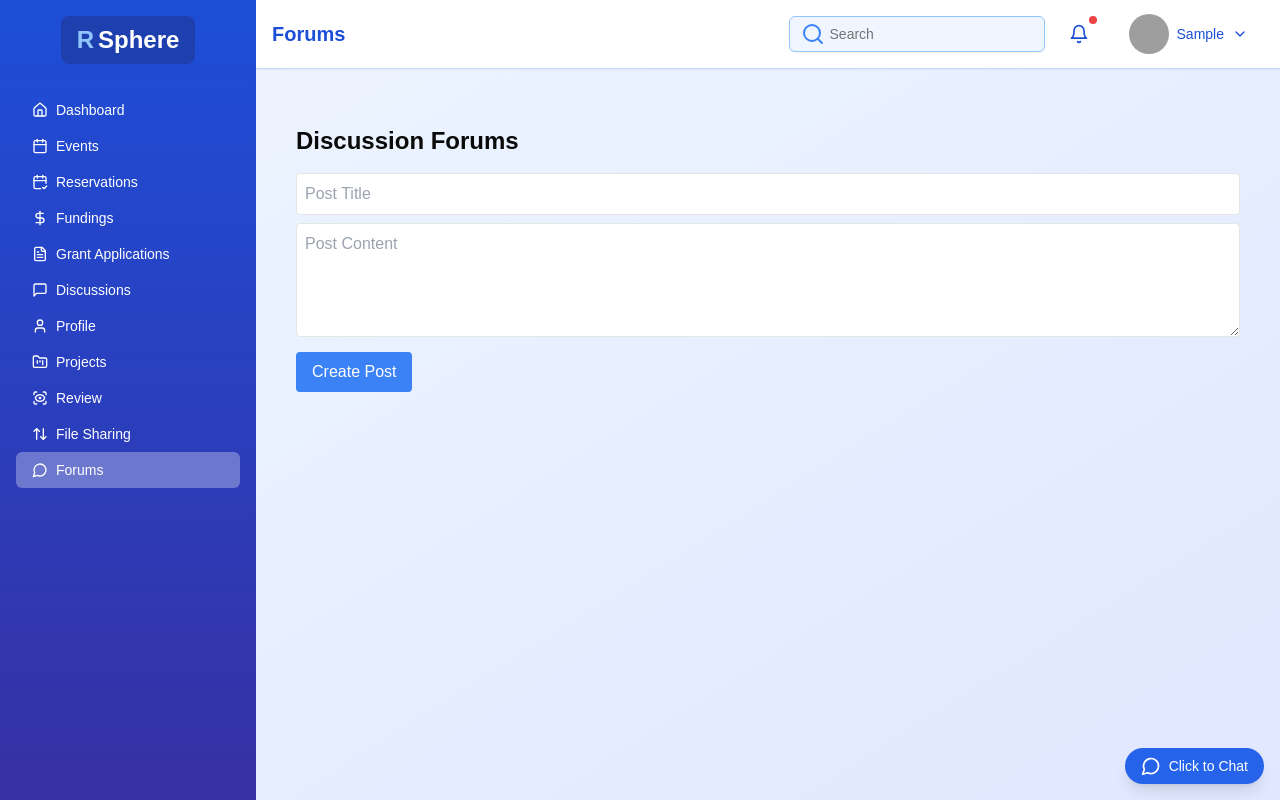
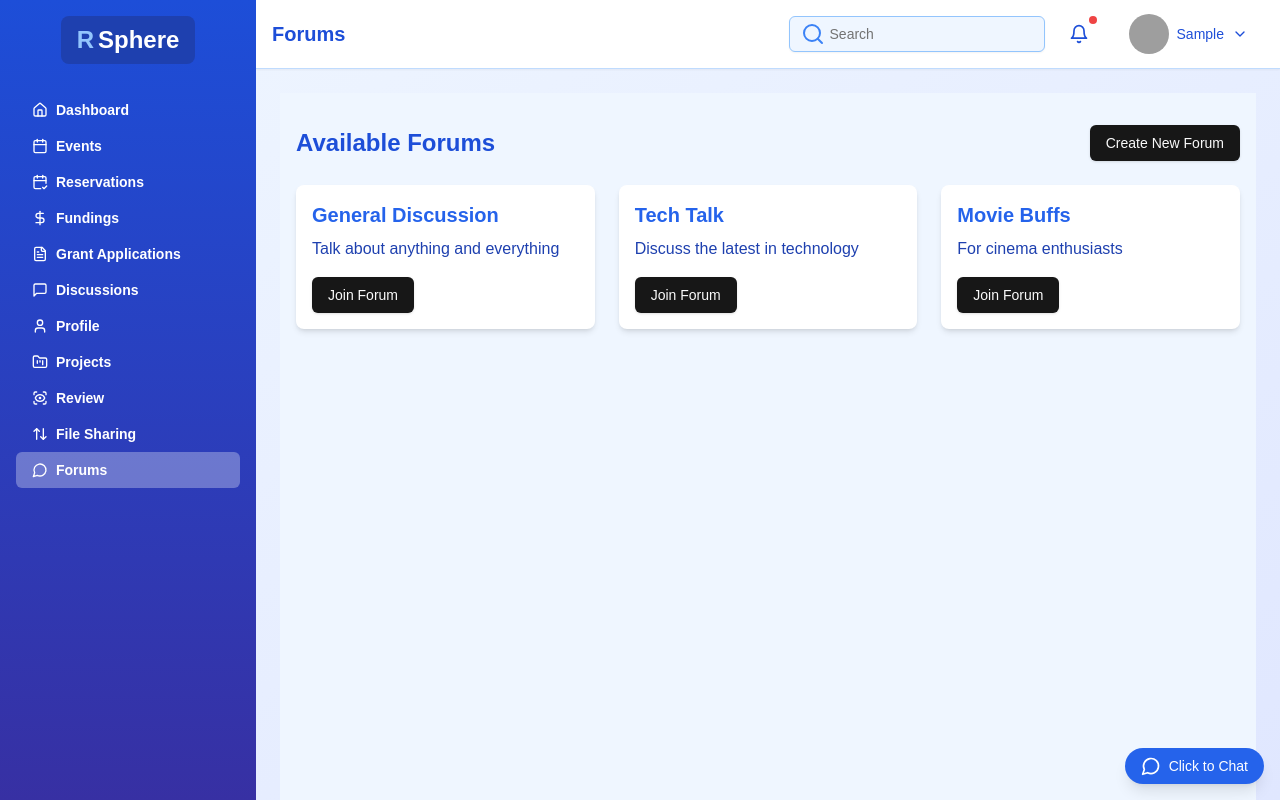
Before and after one commit to DEEP-24/wdm-research, a Next.js app: page /forums in a window 1280 px wide. Built offline with nearby package versions, Linux system fonts and the light colour scheme; sample sign-in values are in the browser's storage; grey boxes are pictures that could not be loaded.

Commit message:
chore: implement forums functionality

```diff
--- a/app/(dashboard)/forums/page.tsx
+++ b/app/(dashboard)/forums/page.tsx
@@ -2,76 +2,251 @@
 
 import type React from "react";
 import { useState, useEffect } from "react";
+import { Button } from "@/components/ui/button";
+import {
+  Dialog,
+  DialogContent,
+  DialogHeader,
+  DialogTitle,
+  DialogTrigger,
+} from "@/components/ui/dialog";
+import { Input } from "@/components/ui/input";
+import { Textarea } from "@/components/ui/textarea";
+import { ScrollArea } from "@/components/ui/scroll-area";
+
+interface Forum {
+  id: number;
+  name: string;
+  description: string;
+}
 
 interface ForumPost {
   id: number;
+  forumId: number;
   title: string;
   content: string;
   author: string;
   date: string;
 }
 
+// Add this interface for the user
+interface User {
+  id: string;
+  firstName: string;
+  lastName: string;
+  email: string;
+  // ... other user properties
+}
+
 const ForumsPage: React.FC = () => {
+  const [forums, setForums] = useState<Forum[]>([]);
+  const [selectedForum, setSelectedForum] = useState<Forum | null>(null);
   const [posts, setPosts] = useState<ForumPost[]>([]);
+  const [newForum, setNewForum] = useState({ name: "", description: "" });
   const [newPost, setNewPost] = useState({ title: "", content: "" });
+  const [isDialogOpen, setIsDialogOpen] = useState(false);
+  const [isNewPostDialogOpen, setIsNewPostDialogOpen] = useState(false);
+  const [currentUser, setCurrentUser] = useState<User | null>(null);
 
   useEffect(() => {
+    const storedForums = localStorage.getItem("forums");
     const storedPosts = localStorage.getItem("forumPosts");
+    const storedUser = localStorage.getItem("currentUser");
+
+    if (storedForums) {
+      setForums(JSON.parse(storedForums));
+    } else {
+      // Preload some forums
+      const preloadedForums: Forum[] = [
+        { id: 1, name: "General Discussion", description: "Talk about anything and everything" },
+        { id: 2, name: "Tech Talk", description: "Discuss the latest in technology" },
+        { id: 3, name: "Movie Buffs", description: "For cinema enthusiasts" },
+      ];
+      setForums(preloadedForums);
+      localStorage.setItem("forums", JSON.stringify(preloadedForums));
+    }
+
     if (storedPosts) {
       setPosts(JSON.parse(storedPosts));
     }
+
+    if (storedUser) {
+      setCurrentUser(JSON.parse(storedUser));
+    } else {
+      const defaultUser: User = {
+        id: "1",
+        firstName: "John",
+        lastName: "Doe",
+        email: "john.doe@example.com",
+        // ... other default properties
+      };
+      setCurrentUser(defaultUser);
+      localStorage.setItem("currentUser", JSON.stringify(defaultUser));
+    }
   }, []);
 
-  const handleSubmit = (e: React.FormEvent) => {
+  const handleCreateForum = (e: React.FormEvent) => {
     e.preventDefault();
-    if (newPost.title && newPost.content) {
+    if (newForum.name && newForum.description) {
+      const forum: Forum = {
+        id: Date.now(),
+        name: newForum.name,
+        description: newForum.description,
+      };
+      const updatedForums = [...forums, forum];
+      setForums(updatedForums);
+      localStorage.setItem("forums", JSON.stringify(updatedForums));
+      setNewForum({ name: "", description: "" });
+      setIsDialogOpen(false);
+    }
+  };
+
+  const handleJoinForum = (forum: Forum) => {
+    setSelectedForum(forum);
+  };
+
+  const handleLeaveForum = () => {
+    setSelectedForum(null);
+  };
+
+  const handleCreatePost = (e: React.FormEvent) => {
+    e.preventDefault();
+    if (newPost.title && newPost.content && selectedForum && currentUser) {
       const post: ForumPost = {
         id: Date.now(),
+        forumId: selectedForum.id,
         title: newPost.title,
         content: newPost.content,
-        author: "Current User", // In a real app, this would be the current user's name
+        author: `${currentUser.firstName} ${currentUser.lastName}`,
         date: new Date().toISOString(),
       };
       const updatedPosts = [...posts, post];
       setPosts(updatedPosts);
       localStorage.setItem("forumPosts", JSON.stringify(updatedPosts));
       setNewPost({ title: "", content: "" });
+      setIsNewPostDialogOpen(false);
     }
   };
 
   return (
-    <div className="container mx-auto px-4 py-8">
-      <h1 className="text-2xl font-bold mb-4">Discussion Forums</h1>
-      <form onSubmit={handleSubmit} className="mb-8">
-        <input
+    <div className="container mx-auto px-4 py-8 bg-blue-50 min-h-screen">
+      {!selectedForum ? (
+        <>
+          <div className="flex flex-col sm:flex-row justify-between items-start sm:items-center mb-6">
+            <h2 className="text-2xl font-semibold text-blue-700 mb-4 sm:mb-0">Available Forums</h2>
+            <Dialog open={isDialogOpen} onOpenChange={setIsDialogOpen}>
+              <DialogTrigger asChild>
+                <Button variant="default">Create New Forum</Button>
+              </DialogTrigger>
+              <DialogContent>
+                <DialogHeader>
+                  <DialogTitle>Create New Forum</DialogTitle>
+                </DialogHeader>
+                <form onSubmit={handleCreateForum} className="space-y-4">
+                  <Input
+                    type="text"
+                    value={newForum.name}
+                    onChange={(e) => setNewForum({ ...newForum, name: e.target.value })}
+                    placeholder="Forum Name"
+                  />
+                  <Textarea
+                    value={newForum.description}
+                    onChange={(e) => setNewForum({ ...newForum, description: e.target.value })}
+                    placeholder="Forum Description"
+                    rows={4}
+                  />
+                  <div className="flex justify-end space-x-4">
+                    <Button type="button" variant="outline" onClick={() => setIsDialogOpen(false)}>
+                      Cancel
+                    </Button>
+                    <Button type="submit">Create Forum</Button>
+                  </div>
+                </form>
+              </DialogContent>
+            </Dialog>
+          </div>
+          {forums.length === 0 ? (
+            <div className="text-center py-8">
+              <p className="text-xl text-blue-700 mb-4">No forums available</p>
+              <p className="text-blue-600">Create a new forum to get started!</p>
+            </div>
+          ) : (
+            <div className="grid grid-cols-1 md:grid-cols-2 lg:grid-cols-3 gap-6">
+              {forums.map((forum) => (
+                <div key={forum.id} className="bg-white shadow-md rounded-lg p-4">
+                  <h3 className="text-xl font-semibold mb-2 text-blue-600">{forum.name}</h3>
+                  <p className="text-blue-800 mb-4">{forum.description}</p>
+                  <Button onClick={() => handleJoinForum(forum)}>Join Forum</Button>
+                </div>
+              ))}
+            </div>
+          )}
+        </>
+      ) : (
+        <div className="bg-white shadow-md rounded-lg p-4 sm:p-6">
+          <div className="flex flex-col sm:flex-row justify-between items-start sm:items-center mb-6">
+            <h2 className="text-2xl font-semibold text-blue-700 mb-4 sm:mb-0 break-words w-full sm:w-2/3">
+              {selectedForum.name}
+            </h2>
+            <Button onClick={handleLeaveForum} className="w-full sm:w-auto">
+              Leave Forum
+            </Button>
+          </div>
+          <p className="text-blue-800 mb-6">{selectedForum.description}</p>
+          <div className="flex flex-col sm:flex-row justify-between items-start sm:items-center mb-4">
+            <h3 className="text-xl font-semibold text-blue-600 mb-4 sm:mb-0">Forum Posts</h3>
+            <Dialog open={isNewPostDialogOpen} onOpenChange={setIsNewPostDialogOpen}>
+              <DialogTrigger asChild>
+                <Button variant="default">Create New Post</Button>
+              </DialogTrigger>
+              <DialogContent>
+                <DialogHeader>
+                  <DialogTitle>Create New Post</DialogTitle>
+                </DialogHeader>
+                <form onSubmit={handleCreatePost} className="space-y-4">
+                  <Input
                     type="text"
                     value={newPost.title}
                     onChange={(e) => setNewPost({ ...newPost, title: e.target.value })}
                     placeholder="Post Title"
-          className="w-full mb-2 p-2 border rounded"
                   />
-        <textarea
+                  <Textarea
                     value={newPost.content}
                     onChange={(e) => setNewPost({ ...newPost, content: e.target.value })}
                     placeholder="Post Content"
-          className="w-full mb-2 p-2 border rounded"
                     rows={4}
                   />
-        <button type="submit" className="bg-blue-500 text-white px-4 py-2 rounded">
-          Create Post
-        </button>
+                  <div className="flex justify-end space-x-4">
+                    <Button
+                      type="button"
+                      variant="outline"
+                      onClick={() => setIsNewPostDialogOpen(false)}
+                    >
+                      Cancel
+                    </Button>
+                    <Button type="submit">Create Post</Button>
+                  </div>
                 </form>
-      <div>
-        {posts.map((post) => (
-          <div key={post.id} className="bg-white shadow-md rounded p-4 mb-4">
-            <h2 className="text-xl font-semibold mb-2">{post.title}</h2>
-            <p className="mb-2">{post.content}</p>
-            <p className="text-sm text-gray-500">
+              </DialogContent>
+            </Dialog>
+          </div>
+          <ScrollArea className="h-[400px] sm:h-[600px] pr-4">
+            <div className="space-y-4">
+              {posts
+                .filter((post) => post.forumId === selectedForum.id)
+                .map((post) => (
+                  <div key={post.id} className="bg-blue-100 rounded-lg p-4">
+                    <h4 className="text-lg font-semibold mb-2 text-blue-700">{post.title}</h4>
+                    <p className="mb-2 text-blue-800">{post.content}</p>
+                    <p className="text-sm text-blue-600">
                       Posted by {post.author} on {new Date(post.date).toLocaleString()}
                     </p>
                   </div>
                 ))}
             </div>
+          </ScrollArea>
+        </div>
+      )}
     </div>
   );
 };
--- a/app/(dashboard)/layout.tsx
+++ b/app/(dashboard)/layout.tsx
@@ -103,7 +103,7 @@ export default function DashboardLayout({ children }: { children: React.ReactNod
                 <Link key={item.href} href={item.href} passHref>
                   <Button
                     variant="ghost"
-                    className={`w-full justify-start text-white hover:bg-blue-600 hover:text-white transition-colors ${
+                    className={`w-full justify-start font-semibold text-white hover:bg-blue-600 hover:text-white transition-colors ${
                       pathname === item.href ? "bg-white/30" : ""
                     }`}
                   >
```
Lines whose indentation alone changed are shown as unchanged.
